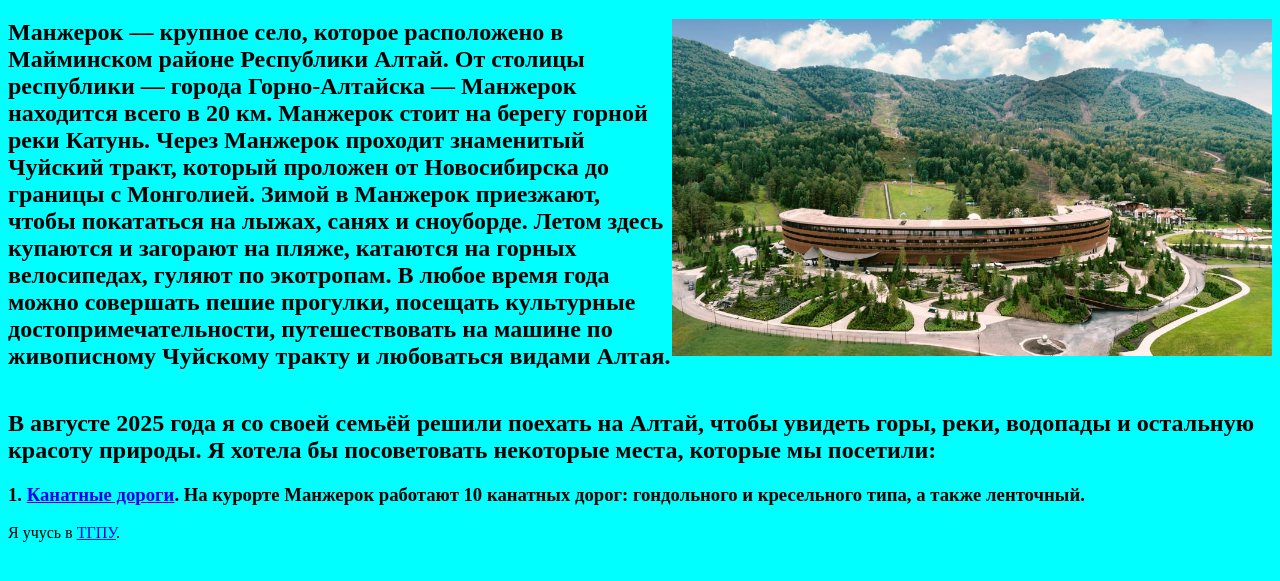
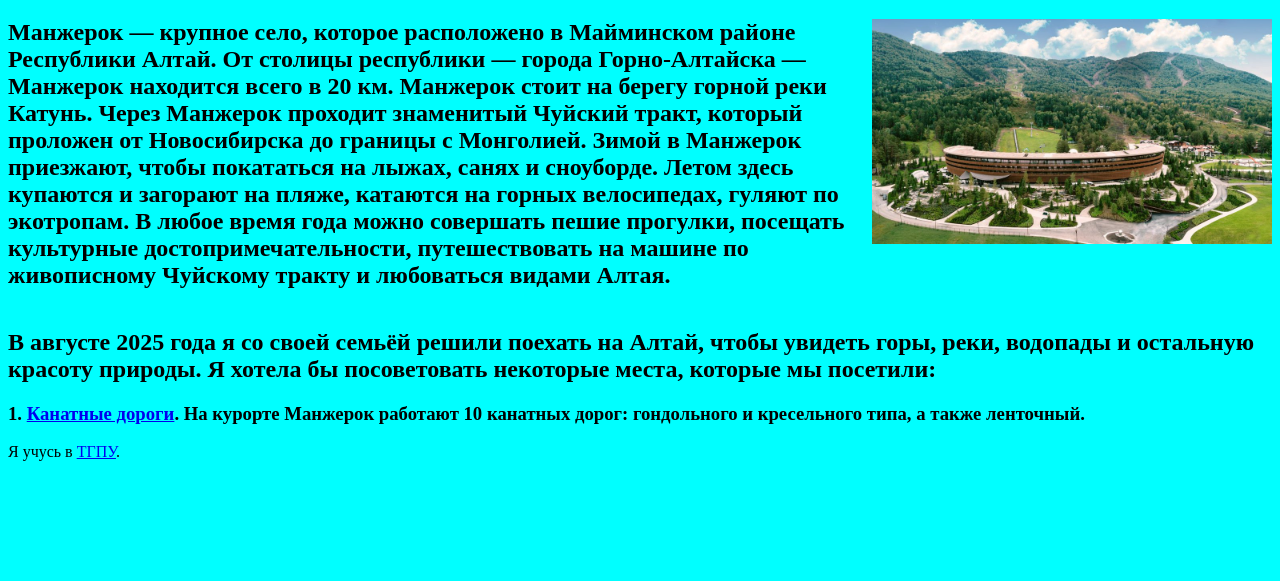
Before and after one commit to katya0k12/katya0k12.github.io, a plain HTML site: page index.html in a window 1280 px wide. Shown: the part 61-642 px from the top of the page. Drawn offline with Linux system fonts and the light colour scheme.

Commit message:
Добавление текста

```diff
--- a/index.html
+++ b/index.html
@@ -7,7 +7,7 @@
     </head>
     <body>
         <h1>Моё путешествие на Алтай с семьей: Манжерок</h1>
-        <img src="manjerok.jpg" align="right" width="600"> <h2>Манжерок — крупное село, которое расположено в Майминском районе Республики Алтай. От столицы республики — города Горно-Алтайска — Манжерок находится всего в 20 км. Манжерок стоит на берегу горной реки Катунь. Через Манжерок проходит знаменитый Чуйский тракт, который проложен от Новосибирска до границы с Монголией. Зимой в Манжерок приезжают, чтобы покататься на лыжах, санях и сноуборде. Летом здесь купаются и загорают на пляже, катаются на горных велосипедах, гуляют по экотропам. В любое время года можно совершать пешие прогулки, посещать культурные достопримечательности, путешествовать на машине по живописному Чуйскому тракту и любоваться видами Алтая.</h2>
+        <img src="manjerok.jpg" align="right" width="400"> <h2>Манжерок — крупное село, которое расположено в Майминском районе Республики Алтай. От столицы республики — города Горно-Алтайска — Манжерок находится всего в 20 км. Манжерок стоит на берегу горной реки Катунь. Через Манжерок проходит знаменитый Чуйский тракт, который проложен от Новосибирска до границы с Монголией. Зимой в Манжерок приезжают, чтобы покататься на лыжах, санях и сноуборде. Летом здесь купаются и загорают на пляже, катаются на горных велосипедах, гуляют по экотропам. В любое время года можно совершать пешие прогулки, посещать культурные достопримечательности, путешествовать на машине по живописному Чуйскому тракту и любоваться видами Алтая.</h2>
         <h2 style="clear: both; padding-top: 20px;">В августе 2025 года я со своей семьёй решили поехать на Алтай, чтобы увидеть горы, реки, водопады и остальную красоту природы. Я хотела бы посоветовать некоторые места, которые мы посетили:</h2></p>
         <h3>1. <a href="https://манжерок.рф/mountains/cableways">Канатные дороги</a>. На курорте Манжерок работают 10 канатных дорог: гондольного и кресельного типа, а также ленточный.</h3></p>
         <p>Я учусь в <a href="https://tspu.ru">ТГПУ</a>.</p>
```
